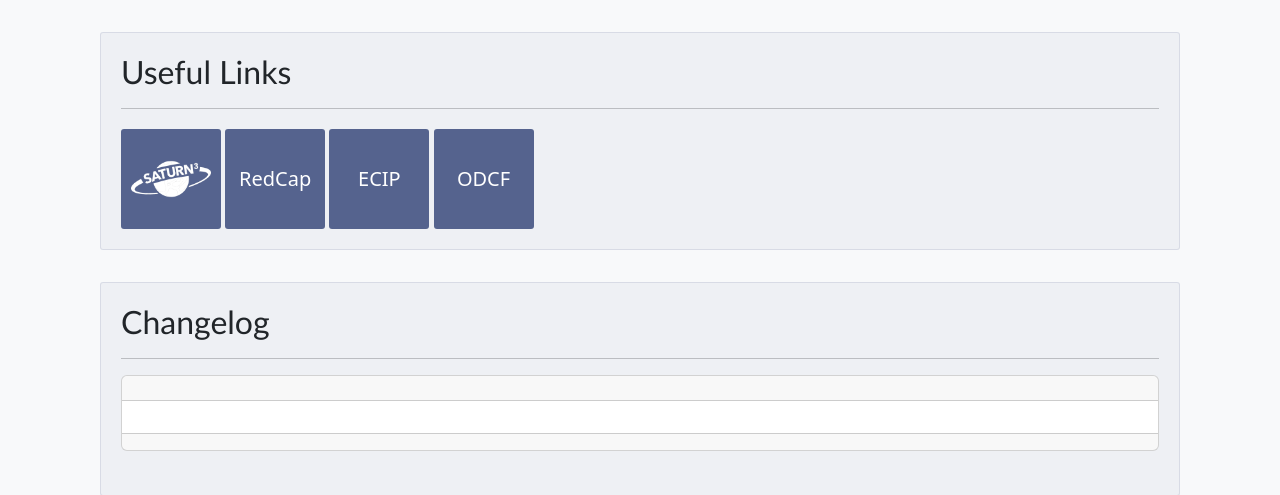
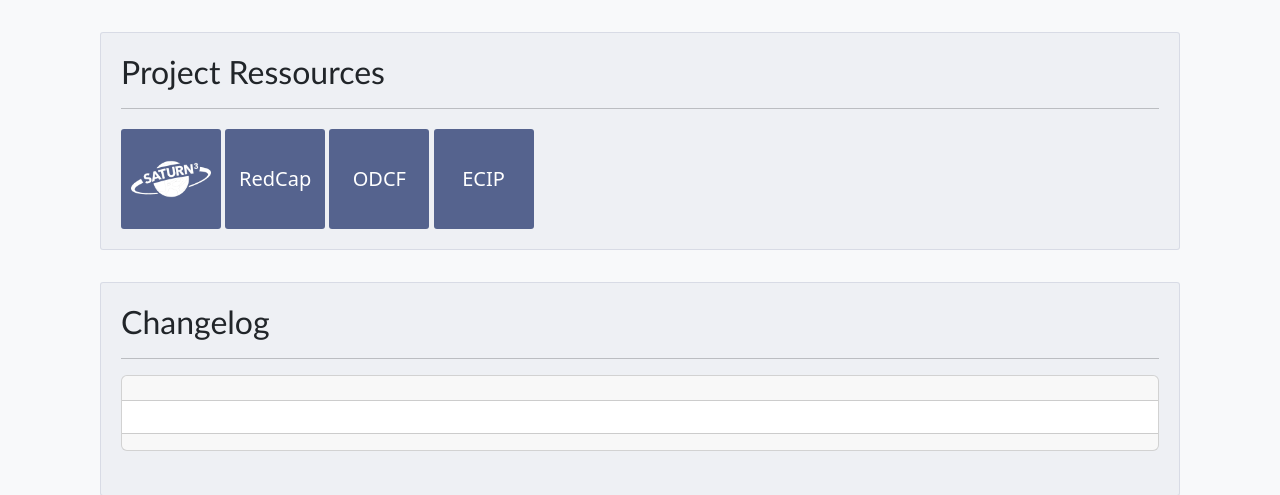
Before and after one commit to ICCB-Cologne/limetrack, a Django app: page /home/ in a window 1280 px wide. Shown: the part 58-553 px from the top of the page. Run offline with Django 4.2, Linux system fonts and the light colour scheme; the visitor is signed in with stand-in values (Sample User, id 1); parts of the project's set-up code (start-up, migrations or seed data) failed here and were passed over.

```diff
--- a/backend/gui/templates/gui/home.html
+++ b/backend/gui/templates/gui/home.html
@@ -25,7 +25,7 @@
 
     <div class="form-containerino">
         <div>
-            <h2>Useful Links</h2>
+            <h2>Project Ressources</h2>
             <hr>
         </div>
         <div class="flex-row">
@@ -33,8 +33,8 @@
                 <img class="img-fluid " src="{% static 'gui/img/SATURN3_Logo_white_square.png' %}" width=80%% alt="SATURN3 Logo">
             </a>
             <a  href="https://zks-redcap.uniklinik-freiburg.de/" type="button" data-mdb-button-init data-mdb-ripple-init class="btn btn-primary btn-square-md mt-1 ">RedCap</a>
+            <a  href="https://odcf.dkfz.de/" type="button" data-mdb-button-init data-mdb-ripple-init class="btn btn-primary btn-square-md mt-1">ODCF</a>
             <a  href="https://zks-redcap.uniklinik-freiburg.de/" type="button" data-mdb-button-init data-mdb-ripple-init class="btn btn-primary btn-square-md mt-1">ECIP</a>
-            <a  href="https://zks-redcap.uniklinik-freiburg.de/" type="button" data-mdb-button-init data-mdb-ripple-init class="btn btn-primary btn-square-md mt-1">ODCF</a>
         </div>
     </div>
 </div>
```
